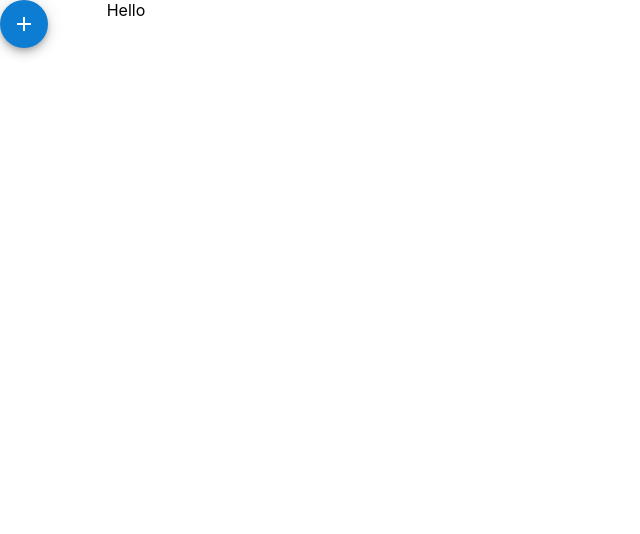
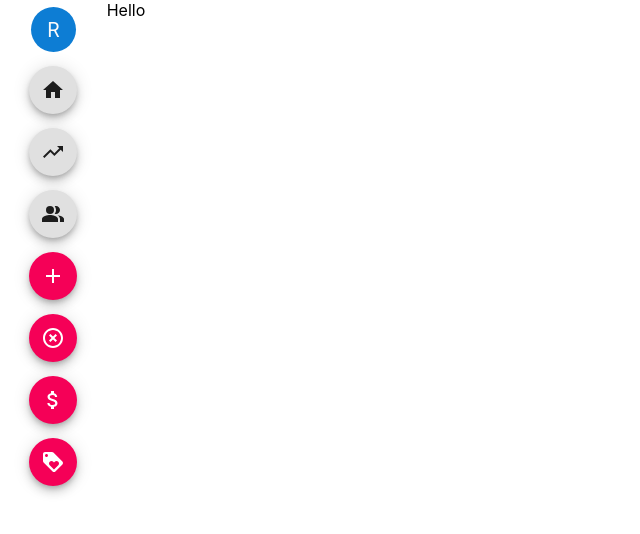
Before and after one commit to Veljko28/Retail-WebUi, a React (Create React App) app: page /products in a window 1280 px wide. Shown: the top 534 px of the page, without its empty margins (0-640 px from the left). Built offline with nearby package versions, Linux system fonts and the light colour scheme.

Commit message:
Adding the rest of the files

```diff
--- a/package.json
+++ b/package.json
@@ -4,6 +4,8 @@
   "private": true,
   "dependencies": {
     "@material-ui/core": "^4.11.4",
+    "@material-ui/icons": "^4.11.2",
+    "@material-ui/lab": "^4.0.0-alpha.58",
     "@testing-library/jest-dom": "^5.11.4",
     "@testing-library/react": "^11.1.0",
     "@testing-library/user-event": "^12.1.10",
--- a/src/components/SalePage.js
+++ b/src/components/SalePage.js
@@ -2,6 +2,7 @@ import React from 'react';
 import { Grid, Typography } from '@material-ui/core';
 import Navbar from '../frontpage/Navbar';
 import Footer from '../frontpage/Footer';
+import SideBar from '../frontpage/SideBar';
 import {VictoryChart, VictoryLine, VictoryTheme} from 'victory';
 import '../css/main.css';
 import Add from './products/Add';
@@ -66,7 +67,9 @@ export default function SalePage() {
     return (
         <Grid container>
 
-        <Grid item xs={1}/>
+        <Grid item xs={1}>
+            <SideBar/>
+        </Grid>
 
             <Grid item xs={10}>
                 <Navbar loggedIn={true}/>
--- a/src/css/main.css
+++ b/src/css/main.css
@@ -264,3 +264,12 @@ body {
 .quantity {
     font-size: 12px;
 }
+
+.line-btm {
+    border-bottom: 2px solid #e5e5e5;
+}
+
+.bar {
+    display: flex;
+    justify-content: center;
+}
--- a/src/frontpage/SideBar.js
+++ b/src/frontpage/SideBar.js
@@ -1,14 +1,55 @@
 import React from 'react';
-import {Fab} from '@material-ui/core';
+import '../css/main.css';
+import {Fab, Avatar, Grid} from '@material-ui/core';
+import { makeStyles } from '@material-ui/core/styles';
 import AddIcon from '@material-ui/icons/Add';
+import HomeIcon from '@material-ui/icons/Home';
+import AttachMoneyIcon from '@material-ui/icons/AttachMoney';
+import LoyaltyIcon from '@material-ui/icons/Loyalty';
+import TrendingUpIcon from '@material-ui/icons/TrendingUp';
+import PeopleAltIcon from '@material-ui/icons/PeopleAlt';
+import HighlightOffIcon from '@material-ui/icons/HighlightOff';
+
+const useStyles = makeStyles((theme) => ({
+  blue: {
+      backgroundColor: '#0d7dd4',
+      width: '45px',
+      height: '45px',
+      margin: '7px'
+  },
+    btn: {
+        margin: '7px',
+  }
+}));
+
 
 export default function SideBar(){
+    const classes = useStyles();
 
     return (
-        <>
-         <Fab size="medium" color="primary" aria-label="add">
-             <AddIcon />
-         </Fab>
-        </>
+        <Grid container className="bar">
+            <Avatar className={classes.blue}>R</Avatar>
+                <Fab size="medium" aria-label="add" className={classes.btn}>
+                    <HomeIcon />
+                </Fab>
+                <Fab size="medium" aria-label="add" className={classes.btn}>
+                    <TrendingUpIcon />
+                </Fab>
+                <Fab size="medium" aria-label="add" className={classes.btn}>
+                    <PeopleAltIcon />
+                </Fab>
+            <Fab size="medium" color="secondary" aria-label="add" className={classes.btn}>
+                <AddIcon />
+            </Fab>
+            <Fab size="medium" color="secondary" aria-label="remove" className={classes.btn}>
+                <HighlightOffIcon/>
+            </Fab>
+            <Fab size="medium" color="secondary" aria-label="sales" className={classes.btn}>
+                <AttachMoneyIcon/>
+            </Fab>
+            <Fab size="medium" color="secondary" aria-label="details" className={classes.btn}>
+                <LoyaltyIcon/>
+            </Fab>
+        </Grid>
     );
 }
```
Also changed, not shown: 2 other files (tests, documents, lock files or other folders).
